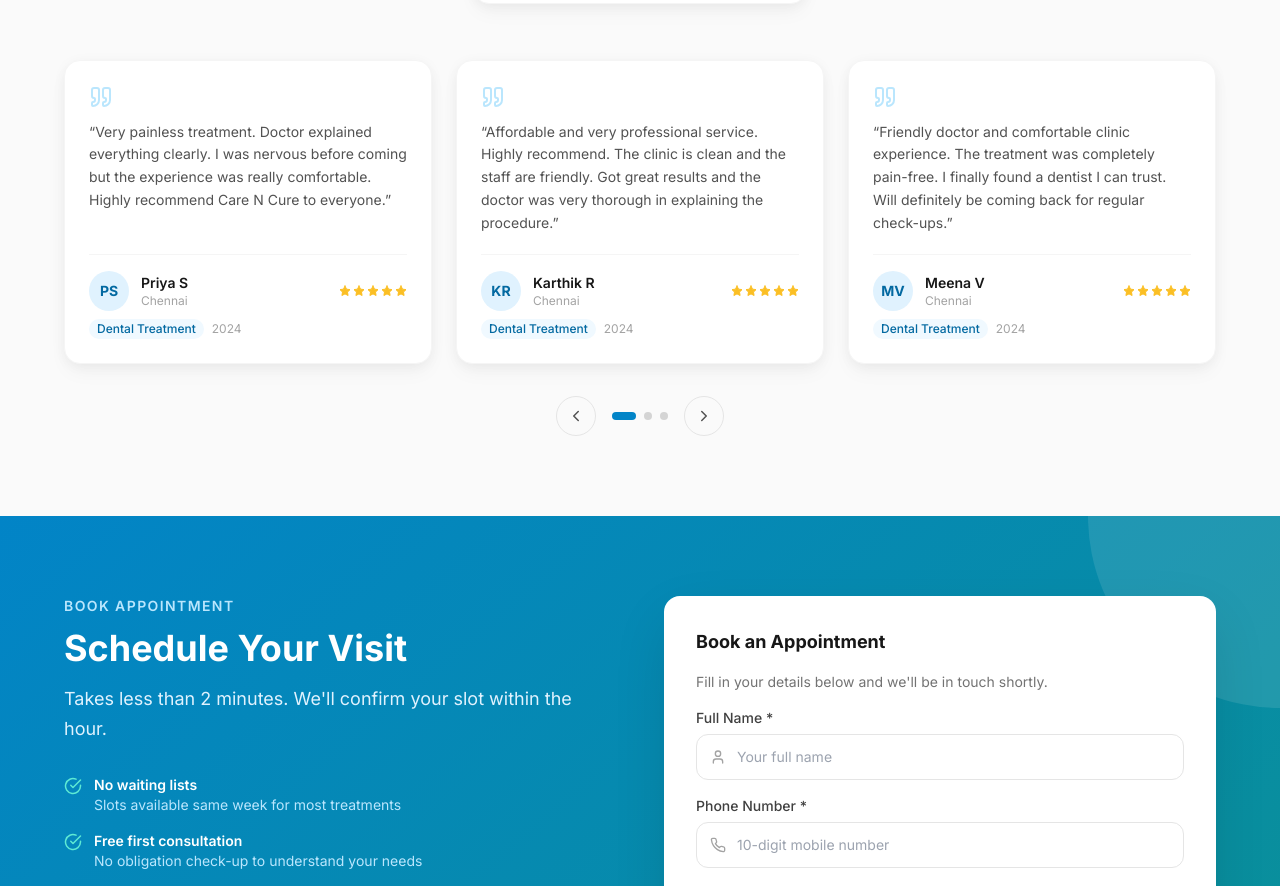
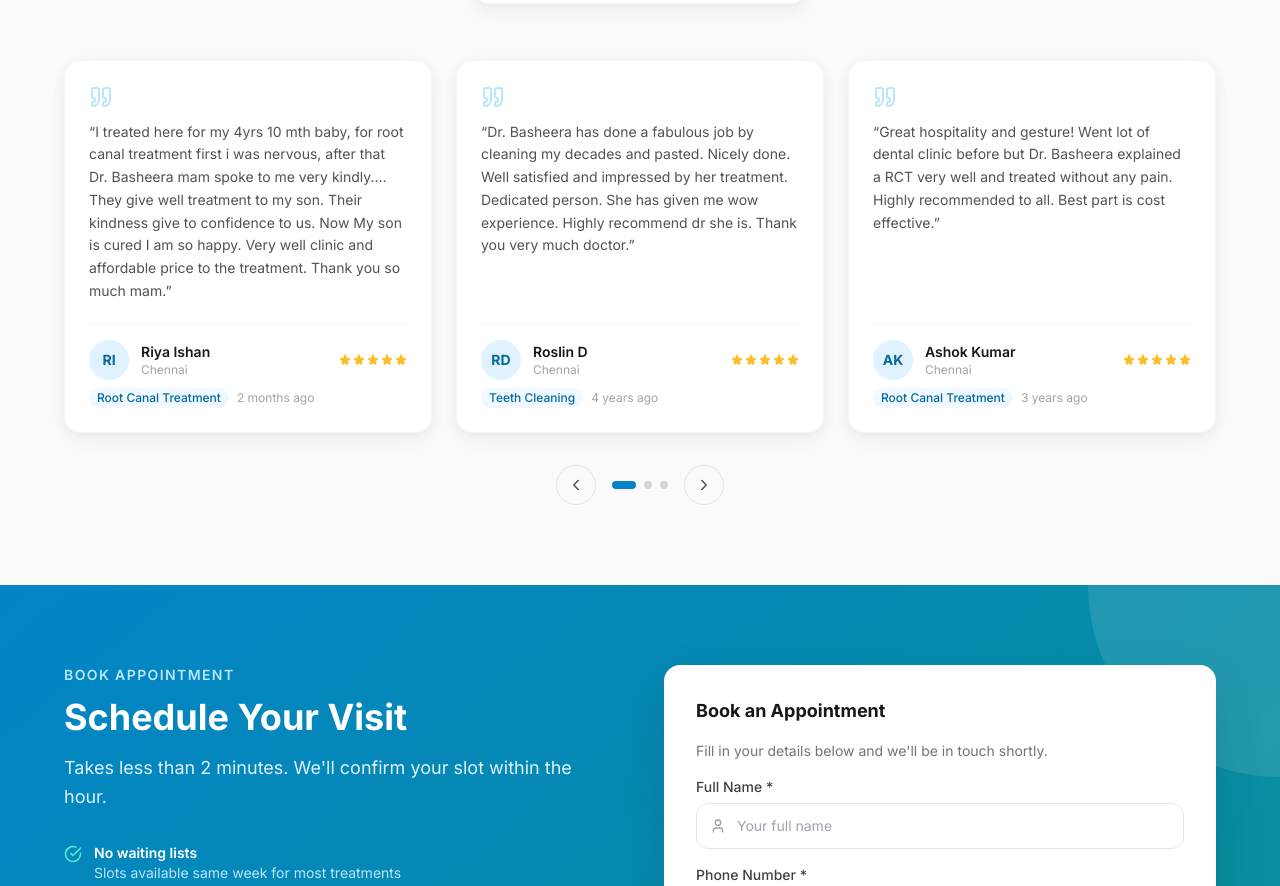
Before and after one commit to pranav869/dental, a Next.js app: page / in a window 1280 px wide. Shown: the part 5320-6206 px from the top of the page. Built offline with nearby package versions, Linux system fonts and the light colour scheme.

Commit message:
Replace testimonials with 3 real Google reviews (Riya Ishan, Roslin D, Ashok Kumar)

```diff
--- a/components/Testimonials.tsx
+++ b/components/Testimonials.tsx
@@ -7,34 +7,34 @@ import { Star, ChevronLeft, ChevronRight, Quote } from "lucide-react";
 
 const reviews = [
   {
-    name: "Priya S",
-    initials: "PS",
+    name: "Riya Ishan",
+    initials: "RI",
     location: "Chennai",
-    treatment: "Dental Treatment",
+    treatment: "Root Canal Treatment",
     rating: 5,
-    date: "2024",
+    date: "2 months ago",
     review:
-      "Very painless treatment. Doctor explained everything clearly. I was nervous before coming but the experience was really comfortable. Highly recommend Care N Cure to everyone.",
+      "I treated here for my 4yrs 10 mth baby, for root canal treatment first i was nervous, after that Dr. Basheera mam spoke to me very kindly.... They give well treatment to my son. Their kindness give to confidence to us. Now My son is cured I am so happy. Very well clinic and affordable price to the treatment. Thank you so much mam.",
   },
   {
-    name: "Karthik R",
-    initials: "KR",
+    name: "Roslin D",
+    initials: "RD",
     location: "Chennai",
-    treatment: "Dental Treatment",
+    treatment: "Teeth Cleaning",
     rating: 5,
-    date: "2024",
+    date: "4 years ago",
     review:
-      "Affordable and very professional service. Highly recommend. The clinic is clean and the staff are friendly. Got great results and the doctor was very thorough in explaining the procedure.",
+      "Dr. Basheera has done a fabulous job by cleaning my decades and pasted. Nicely done. Well satisfied and impressed by her treatment. Dedicated person. She has given me wow experience. Highly recommend dr she is. Thank you very much doctor.",
   },
   {
-    name: "Meena V",
-    initials: "MV",
+    name: "Ashok Kumar",
+    initials: "AK",
     location: "Chennai",
-    treatment: "Dental Treatment",
+    treatment: "Root Canal Treatment",
     rating: 5,
-    date: "2024",
+    date: "3 years ago",
     review:
-      "Friendly doctor and comfortable clinic experience. The treatment was completely pain-free. I finally found a dentist I can trust. Will definitely be coming back for regular check-ups.",
+      "Great hospitality and gesture! Went lot of dental clinic before but Dr. Basheera explained a RCT very well and treated without any pain. Highly recommended to all. Best part is cost effective.",
   },
 ];
 
```
